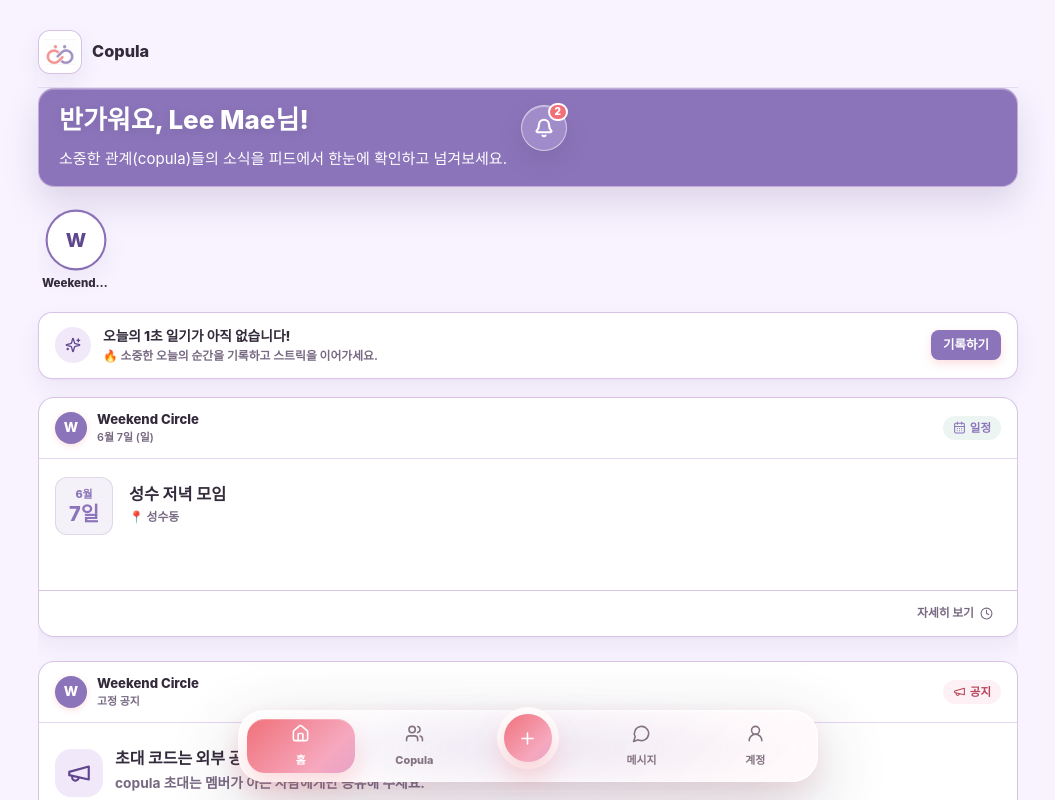
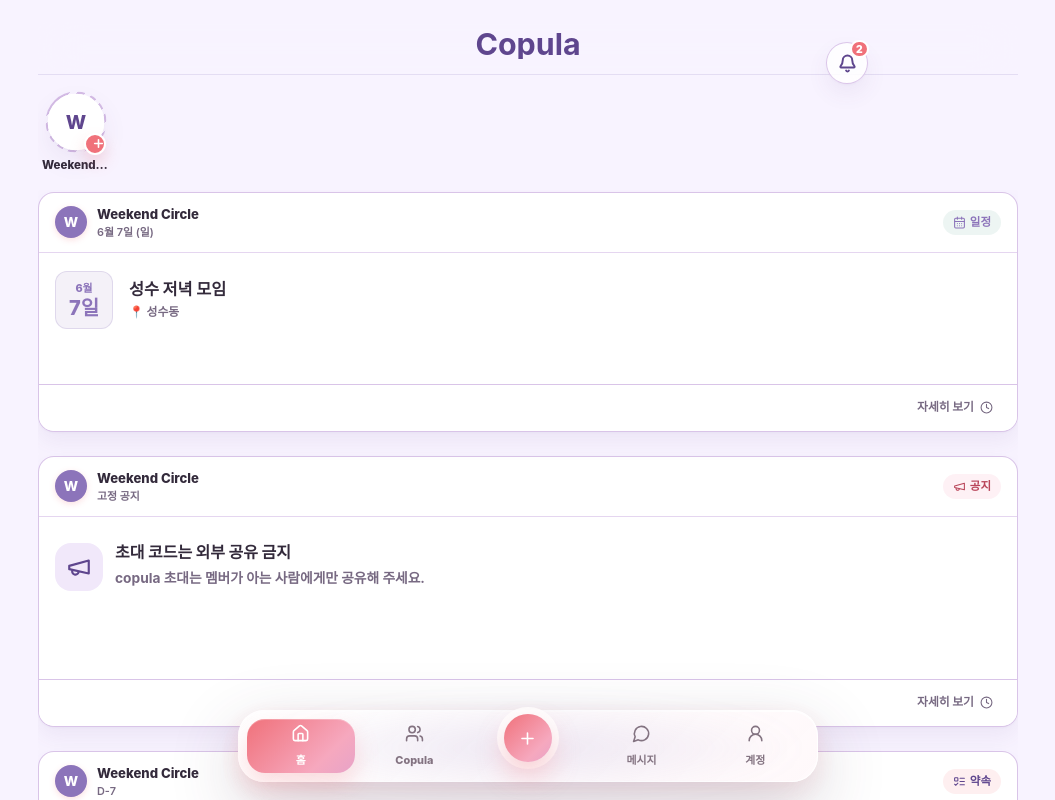
Before and after one commit to nsmae0127/copula, a React (Vite) app in the folder web/: page / in a window 1280 px wide. Shown: the top 800 px of the page, without its empty margins (112-1167 px from the left). Built offline with nearby package versions, Linux system fonts and the light colour scheme; a web font is replaced by a local one.

Commit message:
Refine home header and story indicators

```diff
--- a/web/src/App.tsx
+++ b/web/src/App.tsx
@@ -735,10 +735,6 @@ export function App() {
         onJoin={() => openJoinModal()}
         onCreateCommunity={() => setModal({ type: "community" })}
         onSelectCommunity={(communityId) => startViewTransition(() => openCommunity(communityId))}
-        notifications={state.notifications}
-        unreadNotificationCount={state.notifications.filter((item) => !item.read).length}
-        onMarkNotificationsRead={actions.markNotificationsRead}
-        onOpenNotification={openNotification}
         onOpenCommunityModule={(communityId, module) => startViewTransition(() => {
           if (module === "messages") {
             openMessages(communityId);
@@ -759,12 +755,14 @@ export function App() {
         activeView={activeView}
         selectedCommunity={selectedCommunity}
         unreadMessageCount={state.notifications.filter((item) => item.kind === "message" && !item.read).length}
+        unreadNotificationCount={state.notifications.filter((item) => !item.read).length}
         onViewChange={(view) => startViewTransition(() => {
           setActiveView(view);
           if (view === "messages") {
             setSelectedMessageCommunityId(null);
           }
         })}
+        onOpenNotifications={() => startViewTransition(() => setActiveView("notifications"))}
         onOpenJoin={() => openJoinModal()}
         onOpenCreateCommunity={() => setModal({ type: "community" })}
         onOpenQuickNotice={openQuickNotice}
--- a/web/src/components/Layout.tsx
+++ b/web/src/components/Layout.tsx
@@ -1,5 +1,6 @@
 import { useEffect, useState, type ReactNode } from "react";
 import {
+  Bell,
   CalendarDays,
   Home,
   Image,
@@ -21,8 +22,10 @@ interface LayoutProps {
   activeView: ViewName;
   selectedCommunity: Community | null;
   unreadMessageCount: number;
+  unreadNotificationCount: number;
   children: ReactNode;
   onViewChange: (view: ViewName) => void;
+  onOpenNotifications: () => void;
   onOpenJoin: () => void;
   onOpenCreateCommunity: () => void;
   onOpenQuickNotice: () => void;
@@ -36,8 +39,10 @@ export function Layout({
   activeView,
   selectedCommunity,
   unreadMessageCount,
+  unreadNotificationCount,
   children,
   onViewChange,
+  onOpenNotifications,
   onOpenJoin,
   onOpenCreateCommunity,
   onOpenQuickNotice,
@@ -79,6 +84,7 @@ export function Layout({
   return (
     <div className="app-shell">
       <header className="topbar">
+        <div className="topbar-side" aria-hidden="true" />
         <div className="brand">
           <div className="brand-mark">
             <img src="/assets/logo-mark-96.png" alt="" aria-hidden="true" />
@@ -89,8 +95,27 @@ export function Layout({
           </div>
         </div>
         <div className="top-actions">
+          {activeView === "home" ? (
+            <button
+              className="topbar-notification-button"
+              type="button"
+              onClick={() => {
+                playTapSound();
+                setIsPlusMenuOpen(false);
+                onOpenNotifications();
+              }}
+              aria-label={`알림 ${unreadNotificationCount}개`}
+              title="알림"
+            >
+              <Bell aria-hidden="true" />
+              {unreadNotificationCount > 0 ? (
+                <span className="topbar-notification-badge">
+                  {unreadNotificationCount > 9 ? "9+" : unreadNotificationCount}
+                </span>
+              ) : null}
+            </button>
+          ) : null}
         </div>
-
       </header>
 
       <main className="screen">{children}</main>
--- a/web/src/screens/HomeScreen.tsx
+++ b/web/src/screens/HomeScreen.tsx
@@ -1,8 +1,6 @@
 import { useState, type ReactNode } from "react";
 import {
-  Bell,
   CalendarDays,
-  Check,
   Clock,
   Flag,
   Handshake,
@@ -12,12 +10,10 @@ import {
   Megaphone,
   Plus,
   Flame,
-  Sparkles,
-  X
 } from "lucide-react";
-import type { Community, CommunityModule, CopulaNotification, CopulaState, VisibilityScope } from "../types";
+import type { Community, CommunityModule, CopulaState, VisibilityScope } from "../types";
 import { daysUntil, startOfToday, calculateUserStreak, getAlbumCoverItem, getLatestAlbumItem } from "../utils";
-import { EmptyState, NotificationRow } from "../components/ui";
+import { EmptyState } from "../components/ui";
 import { OneSecondPlayerOverlay } from "../components/OneSecondPlayerOverlay";
 
 interface HomeScreenProps {
@@ -25,10 +21,6 @@ interface HomeScreenProps {
   onJoin: () => void;
   onCreateCommunity: () => void;
   onSelectCommunity: (communityId: string) => void;
-  notifications: CopulaNotification[];
-  unreadNotificationCount: number;
-  onMarkNotificationsRead: () => void;
-  onOpenNotification: (notification: CopulaNotification) => void;
   onOpenCommunityModule: (communityId: string, module: CommunityModule) => void;
   onOpenAlbumCommunity: (communityId: string, albumId?: string) => void;
   onOpenOneSecondUpload?: () => void;
@@ -50,10 +42,6 @@ export function HomeScreen({
   onJoin,
   onCreateCommunity,
   onSelectCommunity,
-  notifications,
-  unreadNotificationCount,
-  onMarkNotificationsRead,
-  onOpenNotification,
   onOpenCommunityModule,
   onOpenAlbumCommunity,
   onOpenOneSecondUpload,
@@ -65,19 +53,10 @@ export function HomeScreen({
   const todayKey = toDateKey(new Date());
 
   const [activeStoryCommunity, setActiveStoryCommunity] = useState<Community | null>(null);
-  const [isNotificationPanelOpen, setIsNotificationPanelOpen] = useState(false);
-  const recentNotifications = notifications.slice(0, 20);
 
   // 몰입 모드 및 다이내믹 무드 조명 상태
   const [focusMode, setFocusMode] = useState(false);
   const [activeAccent, setActiveAccent] = useState("#8c74ba");
-
-  // 1초 일기 오늘자 업로드 여부 판별 (참여 중인 모든 커뮤니티 중 하나라도 올렸는지)
-  const hasUploadedToday = state.communities.some((community) =>
-    (community.oneSecondLogs || []).some(
-      (log) => log.userId === currentUserId && toDateKey(new Date(log.createdAt)) === todayKey
-    )
-  );
 
   // 피드 데이터 추출 및 변환
   const allFeedItems: FeedItem[] = hasCommunities ? [
@@ -174,87 +153,6 @@ export function HomeScreen({
       onDoubleClick={() => setFocusMode((prev) => !prev)}
       title="화면 빈 곳을 더블 클릭하여 몰입 모드(Focus Mode) 토글"
     >
-      <section className="hero-panel hero-panel-compact">
-        <div className="hero-glow-1" />
-        <div className="hero-glow-2" />
-        <div className="home-hero-row">
-          <div className="page-head">
-            <h1>반가워요, {state.currentUser?.name ?? "멤버"}님!</h1>
-            <p className="muted">
-              소중한 관계(copula)들의 소식을 피드에서 한눈에 확인하고 넘겨보세요.
-            </p>
-          </div>
-          <button
-            className="home-notification-button"
-            type="button"
-            onClick={(event) => {
-              event.stopPropagation();
-              setIsNotificationPanelOpen(true);
-            }}
-            aria-label={`알림 ${unreadNotificationCount}개`}
-            title="알림"
-          >
-            <Bell aria-hidden="true" />
-            {unreadNotificationCount > 0 ? (
-              <span className="home-notification-badge">
-                {unreadNotificationCount > 9 ? "9+" : unreadNotificationCount}
-              </span>
-            ) : null}
-          </button>
-        </div>
-      </section>
-
-      {isNotificationPanelOpen ? (
-        <>
-          <div className="home-notification-backdrop" onClick={() => setIsNotificationPanelOpen(false)} />
-          <section className="home-notification-sheet" role="dialog" aria-modal="true" aria-label="알림 내역">
-            <div className="home-notification-head">
-              <div>
-                <h2>알림</h2>
-                <span>{unreadNotificationCount > 0 ? `읽지 않음 ${unreadNotificationCount}개` : "모두 확인했습니다"}</span>
-              </div>
-              <div className="home-notification-actions">
-                <button
-                  className="icon-button compact"
-                  type="button"
-                  onClick={onMarkNotificationsRead}
-                  disabled={notifications.every((item) => item.read)}
-                  aria-label="모두 읽음"
-                  title="모두 읽음"
-                >
-                  <Check aria-hidden="true" />
-                </button>
-                <button
-                  className="icon-button compact"
-                  type="button"
-                  onClick={() => setIsNotificationPanelOpen(false)}
-                  aria-label="알림 닫기"
-                  title="닫기"
-                >
-                  <X aria-hidden="true" />
-                </button>
-              </div>
-            </div>
-            <div className="home-notification-list">
-              {recentNotifications.length ? (
-                recentNotifications.map((item) => (
-                  <NotificationRow
-                    key={item.id}
-                    item={item}
-                    onClick={() => {
-                      onOpenNotification(item);
-                      setIsNotificationPanelOpen(false);
-                    }}
-                  />
-                ))
-              ) : (
-                <EmptyState icon={Bell} title="알림이 없습니다" body="새로운 소식이 생기면 이곳에 표시됩니다." />
-              )}
-            </div>
-          </section>
-        </>
-      ) : null}
-
       {!hasCommunities ? (
         <section className="onboarding-panel card">
           <div>
@@ -292,6 +190,7 @@ export function HomeScreen({
                   (log) => toDateKey(new Date(log.createdAt)) === todayKey
                 );
                 const hasTodayVlog = todayLogs.length > 0;
+                const hasMyTodayLog = todayLogs.some((log) => log.userId === currentUserId);
                 const userStreak = calculateUserStreak(communityLogs, currentUserId);
                 const unreadMessages = unreadMessageCountForCommunity(state, community.id);
 
@@ -304,9 +203,9 @@ export function HomeScreen({
                 };
 
                 return (
+                  <div className="story-item" key={community.id}>
                     <button
-                    key={community.id}
-                    className={`story-button ${isActive ? "is-active" : ""} ${hasTodayVlog ? "has-today-vlog" : ""}`}
+                      className={`story-button ${isActive ? "is-active" : ""} ${hasTodayVlog ? "has-today-vlog" : ""} ${hasMyTodayLog ? "" : "needs-today-log"}`}
                       onClick={handleStoryClick}
                       title={hasTodayVlog ? "오늘의 1s Vlog 바로보기" : `${community.name} 이동`}
                     >
@@ -328,28 +227,26 @@ export function HomeScreen({
                       </div>
                       <span className="story-name">{community.name}</span>
                     </button>
+                    {!hasMyTodayLog ? (
+                      <button
+                        className="story-diary-missing-badge"
+                        type="button"
+                        onClick={(event) => {
+                          event.stopPropagation();
+                          onOpenOneSecondUpload?.();
+                        }}
+                        aria-label={`${community.name} 오늘의 1초 일기 기록하기`}
+                        title="오늘의 1초 일기 기록하기"
+                        disabled={!onOpenOneSecondUpload}
+                      >
+                        <Plus aria-hidden="true" />
+                      </button>
+                    ) : null}
+                  </div>
                 );
               })}
             </div>
           </section>
-
-          {/* 1s Vlog 스마트 리마인더 인앱 배너 */}
-          {!hasUploadedToday && onOpenOneSecondUpload && (
-            <div className="home-reminder-banner fade-in" onClick={onOpenOneSecondUpload}>
-              <div className="reminder-left">
-                <div className="reminder-icon-circle">
-                  <Sparkles size={16} />
-                </div>
-                <div className="reminder-text">
-                  <strong>오늘의 1초 일기가 아직 없습니다!</strong>
-                  <span>🔥 소중한 오늘의 순간을 기록하고 스트릭을 이어가세요.</span>
-                </div>
-              </div>
-              <button className="reminder-action-btn">
-                기록하기
-              </button>
-            </div>
-          )}
 
           {/* 인스타 피드 스냅 컨테이너 */}
           <section className="home-feed-section">
```
Also changed, not shown: web/styles.css. Lines whose indentation alone changed are shown as unchanged.
